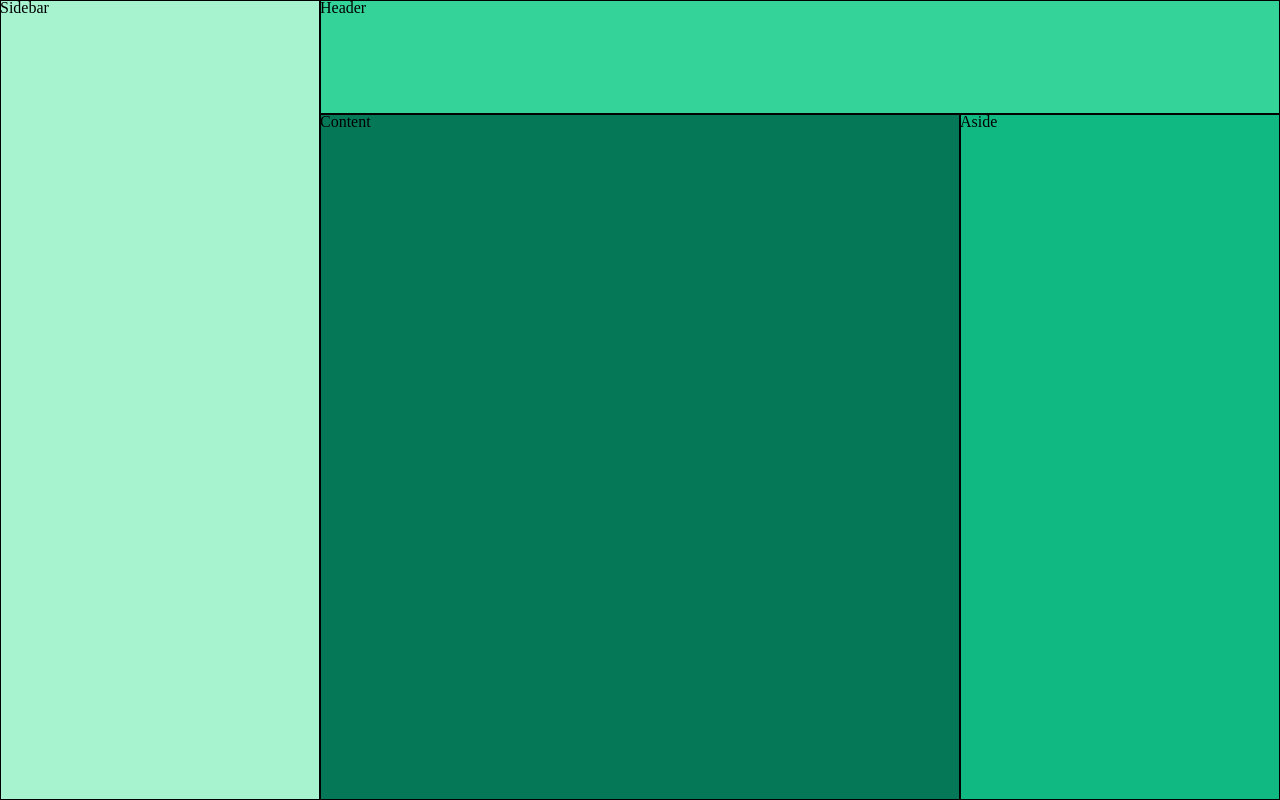
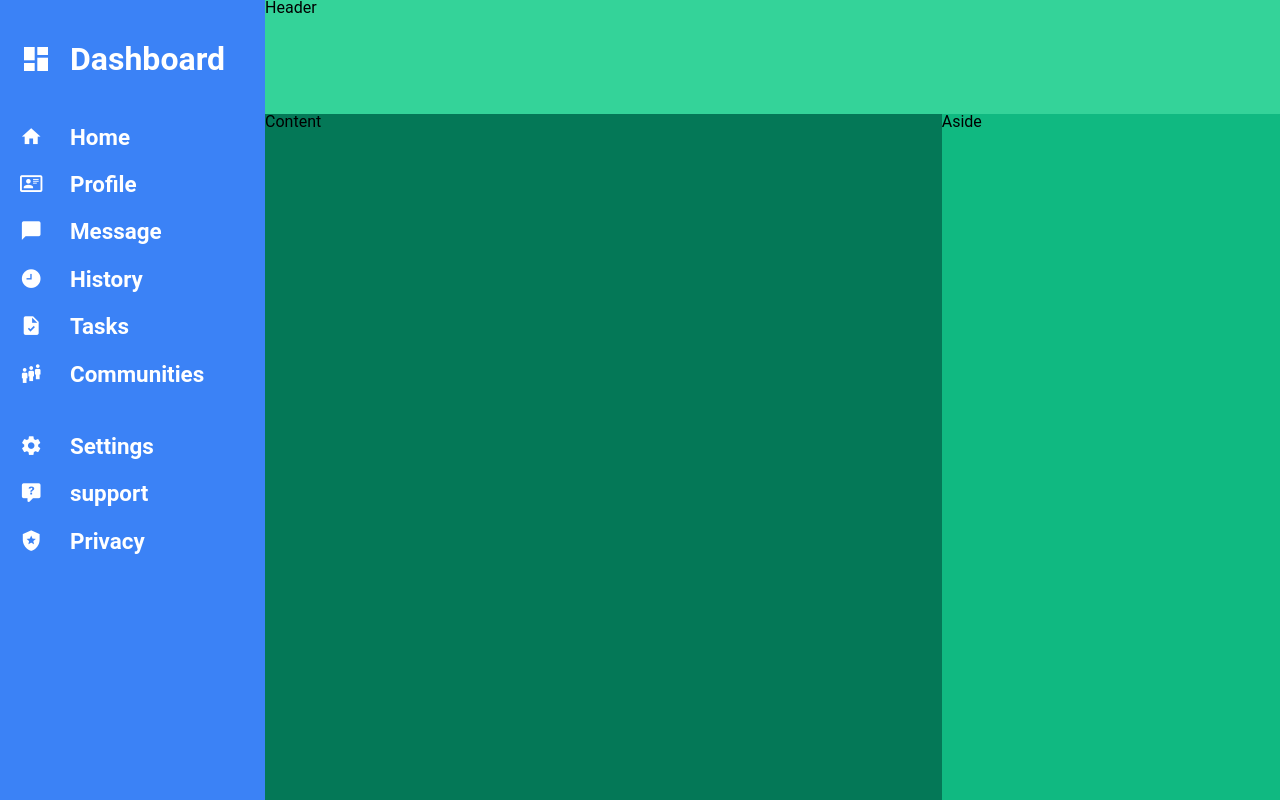
Before and after one commit to karti16/dashboard, a plain HTML site: page index.html in a window 1280 px wide. Drawn offline with Linux system fonts and the light colour scheme.

Commit message:
complete sidebar

```diff
--- a/asset/style.css
+++ b/asset/style.css
@@ -132,14 +132,17 @@ table {
 #########################################################
 #########################################################
 ###################################################### */
+@import url("https://fonts.googleapis.com/css2?family=Roboto&display=swap");
+
 * {
-  outline: 1px solid rgb(0, 0, 0);
+  outline: 1px solid rgba(0, 0, 0, 0);
   outline-offset: -1px;
 }
 
 .container {
+  font-family: "Roboto", sans-serif;
   display: grid;
-  grid-template-columns: repeat(4, 1fr);
+  grid-template-columns: min-content 1fr 1fr 1fr;
   grid-template-rows: 1fr 2fr 2fr 2fr;
   height: 100vh;
   grid-template-areas:
@@ -151,7 +154,9 @@ table {
 
 .sidebar {
   grid-area: sidebar;
-  background-color: #a7f3d0;
+  background-color: #3b82f6;
+  color: white;
+  padding-top: 30px;
 }
 .header {
   grid-area: nav;
@@ -165,7 +170,42 @@ table {
   grid-area: aside;
   background-color: #10b981;
 }
+a {
+  display: flex;
+  gap: 20px;
+  font-weight: bold;
+  padding-right: 40px;
+  text-decoration: none;
+  color: inherit;
+  background-color: #3b82f6;
+}
 
+a:hover {
+  transform: scale(103%);
+  background-color: #3b83f600;
+}
+span {
+  width: 30px;
+  padding-left: 20px;
+}
+a:first-child {
+  font-size: 2rem;
+  padding-top: 12.5px;
+  padding-bottom: 12.5px;
+  margin-bottom: 25px;
+}
+a:nth-child(1n + 2) {
+  padding-top: 12.5px;
+  padding-bottom: 12.5px;
+  font-size: 1.4rem;
+}
+a:nth-child(7) {
+  margin-bottom: 25px;
+}
+a:active {
+  background-color: #2a5cadb2;
+  transform: scale(100%);
+}
 @media only screen and (max-width: 480px) {
   .container {
     display: grid;
--- a/index.html
+++ b/index.html
@@ -5,12 +5,29 @@
     <meta http-equiv="X-UA-Compatible" content="IE=edge" />
     <meta name="viewport" content="width=device-width, initial-scale=1.0" />
     <link rel="stylesheet" href="asset/style.css" />
+    <link
+      rel="stylesheet"
+      href="//cdn.jsdelivr.net/npm/@mdi/font@6.5.95/css/materialdesignicons.min.css"
+    />
     <script src="script.js" defer></script>
     <title>Dashboard</title>
   </head>
   <body>
     <div class="container">
-      <div class="sidebar">Sidebar</div>
+      <div class="sidebar">
+        <a href="#"><span class="mdi mdi-view-dashboard"></span>Dashboard</a>
+        <a href="#"> <span class="mdi mdi-home"></span>Home </a>
+        <a href="#"
+          ><span class="mdi mdi-card-account-details-outline"></span>Profile</a
+        >
+        <a href="#"> <span class="mdi mdi-message"></span>Message </a>
+        <a href="#"> <span class="mdi mdi-clock-time-nine"></span>History </a>
+        <a href="#"> <span class="mdi mdi-file-check"></span>Tasks </a>
+        <a href="#"> <span class="mdi mdi-human-queue"></span>Communities </a>
+        <a href="#"> <span class="mdi mdi-cog"></span>Settings </a>
+        <a href="#"><span class="mdi mdi-comment-question"></span>support</a>
+        <a href="#"> <span class="mdi mdi-shield-star"></span>Privacy </a>
+      </div>
       <div class="header">Header</div>
       <div class="content">Content</div>
       <div class="aside">Aside</div>
```
